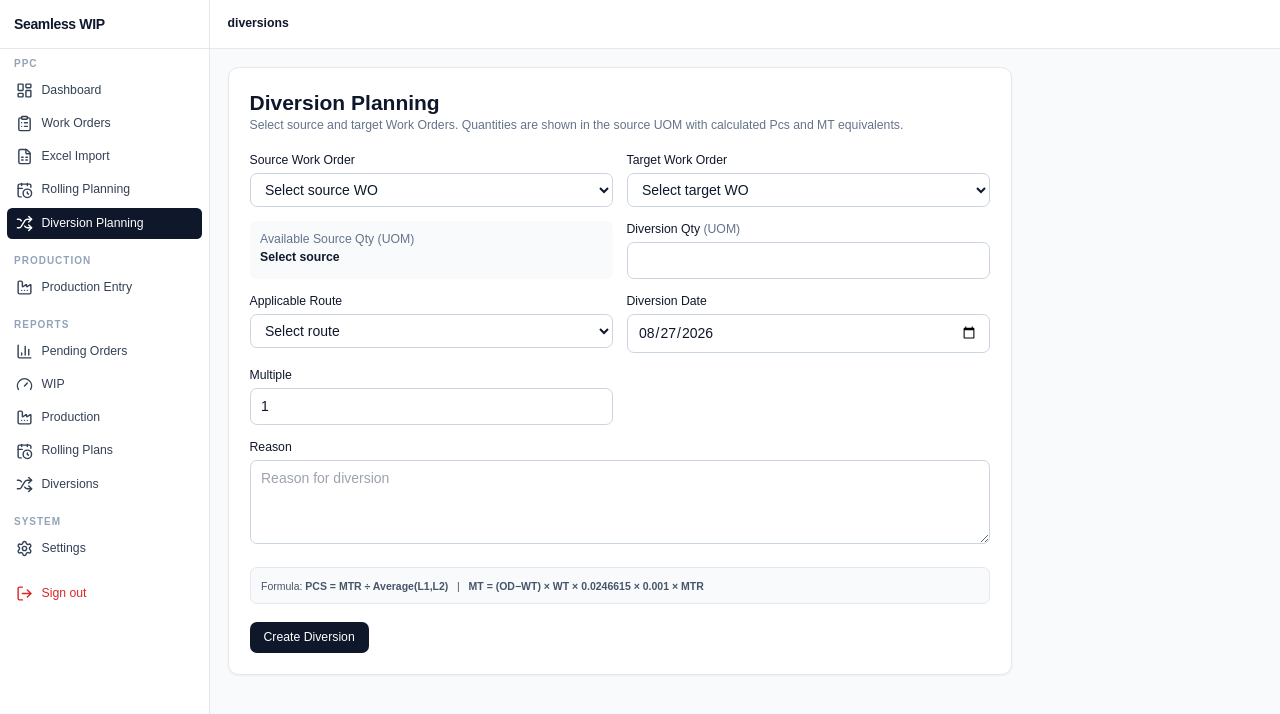
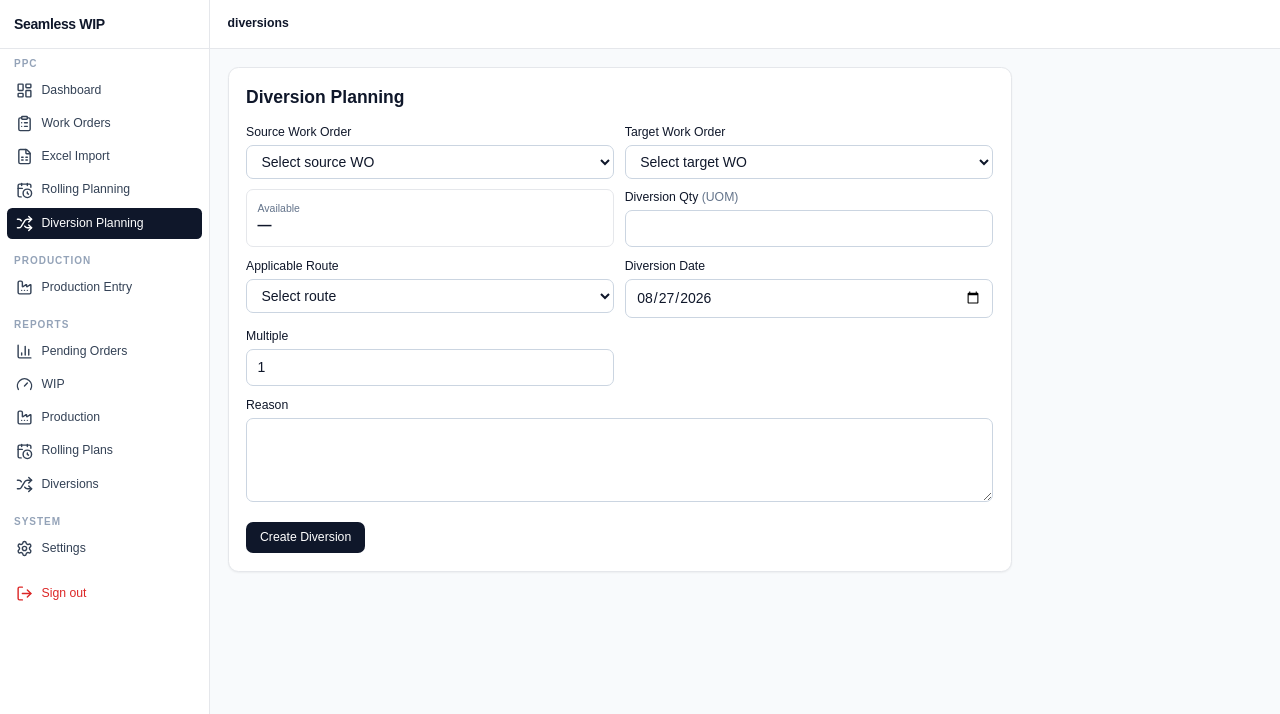
Before and after one commit to vishustp/WIP_Tracking, a Next.js app: page /diversions in a window 1280 px wide. Shown: the top 714 px of the page. Built offline with nearby package versions, Linux system fonts and the light colour scheme; no server answers; the database is empty.

Commit message:
Simplify diversion planning UI

```diff
--- a/components/diversions/DiversionForm.tsx
+++ b/components/diversions/DiversionForm.tsx
@@ -16,23 +16,20 @@ export default function DiversionForm(){
  const [source,setSource]=useState(''),[target,setTarget]=useState(''),[qty,setQty]=useState(''),[route,setRoute]=useState(''),[multiple,setMultiple]=useState('1'),[reason,setReason]=useState(''),[date,setDate]=useState(new Date().toISOString().slice(0,10)),[available,setAvailable]=useState<number|null>(null),[busy,setBusy]=useState(false);
  useEffect(()=>{const s=createClient();Promise.all([s.from('work_orders').select('id,work_order_no,customer_name,grade,size_od,size_wt,l1,l2,ordered_qty,uom,balance_qty_pcs,balance_qty_mtr,balance_qty_mt').order('work_order_no'),s.from('process_routes').select('id,route_code,route_name').eq('active',true).order('route_code')]).then(([a,b])=>{if(a.error)toast.error(a.error.message);else setWos((a.data??[]) as WO[]);if(b.error)toast.error(b.error.message);else setRoutes((b.data??[]) as Route[]);});},[]);
  const selected=useMemo(()=>wos.find(x=>x.id===source),[wos,source]);
- const derived=useMemo(()=>{if(!selected)return null;const avg=(Number(selected.l1||0)+Number(selected.l2||0))/2;const pcs=avg>0?Number(selected.balance_qty_mtr||0)/avg:0;const mt=(Number(selected.size_od||0)-Number(selected.size_wt||0))*Number(selected.size_wt||0)*0.0246615*0.001*Number(selected.balance_qty_mtr||0);return {avg,pcs,mt};},[selected]);
  const lookup=async(id:string)=>{setSource(id);if(!id){setAvailable(null);return;}const {data,error}=await createClient().rpc('get_unplanned_qty',{p_work_order_id:id});if(error)toast.error(error.message);else setAvailable(Number(data??0));};
  const submit=async(e:React.FormEvent)=>{e.preventDefault();if(!source||!target||!route)return toast.error('Select source WO, target WO and route');if(source===target)return toast.error('Source and target WO must be different');const n=Number(qty);if(!Number.isFinite(n)||n<=0)return toast.error(`Enter a valid diversion quantity in ${selected?.uom??'UOM'}`);if(available!==null&&n>available)return toast.error(`Diversion exceeds available ${fmt(available)} ${selected?.uom??''}`);setBusy(true);const {error}=await createClient().rpc('create_diversion',{p_source:source,p_target:target,p_qty:n,p_route:route,p_multiple:Number(multiple),p_reason:reason,p_date:date});setBusy(false);if(error)toast.error(error.message);else{toast.success('Diversion created');setQty('');setMultiple('1');setReason('');await lookup(source);}};
- return <form onSubmit={submit} className="max-w-4xl space-y-5 rounded-xl border bg-white p-6 shadow-sm">
-  <div><h1 className="text-2xl font-bold">Diversion Planning</h1><p className="text-sm text-slate-500">Select source and target Work Orders. Quantities are shown in the source UOM with calculated Pcs and MT equivalents.</p></div>
-  <div className="grid gap-4 md:grid-cols-2">
+ return <form onSubmit={submit} className="max-w-4xl space-y-4 rounded-xl border bg-white p-5 shadow-sm">
+  <h1 className="text-xl font-semibold">Diversion Planning</h1>
+  <div className="grid gap-3 md:grid-cols-2">
    <div><label className="mb-1 block text-sm font-medium">Source Work Order</label><Select value={source} onChange={e=>void lookup(e.target.value)} required><option value="">Select source WO</option>{wos.map(x=><option key={x.id} value={x.id}>{x.work_order_no} · {x.customer_name||'No customer'} · {x.grade||'No grade'}</option>)}</Select></div>
    <div><label className="mb-1 block text-sm font-medium">Target Work Order</label><Select value={target} onChange={e=>setTarget(e.target.value)} required><option value="">Select target WO</option>{wos.filter(x=>x.id!==source).map(x=><option key={x.id} value={x.id}>{x.work_order_no} · {x.customer_name||'No customer'} · {x.grade||'No grade'}</option>)}</Select></div>
-   <div className="rounded-lg bg-slate-50 p-3 text-sm"><div className="text-slate-500">Available Source Qty ({selected?.uom??'UOM'})</div><div className="font-semibold">{available===null?'Select source':fmt(available)}</div></div>
-   {selected && derived && <div className="rounded-lg border bg-slate-50 p-3 text-sm"><div className="text-slate-500">Source Conversion</div><div className="mt-1 grid grid-cols-3 gap-2"><span>Avg L1/L2: <b>{fmt(derived.avg)}</b></span><span>PCS: <b>{fmt(derived.pcs)}</b></span><span>MT: <b>{fmt(derived.mt)}</b></span></div></div>}
-   <div><label className="mb-1 block text-sm font-medium">Diversion Qty <span className="text-slate-500">({selected?.uom??'UOM'})</span></label><Input type="number" min="0.001" step="0.001" value={qty} onChange={e=>setQty(e.target.value)} required/></div>
+   <div className="rounded-lg border p-3"><div className="text-xs text-slate-500">Available</div><div className="font-semibold">{available===null?'—':`${fmt(available)} ${selected?.uom??''}`}</div></div>
+   <div><label className="mb-1 block text-sm font-medium">Diversion Qty <span className="font-normal text-slate-500">({selected?.uom??'UOM'})</span></label><Input type="number" min="0.001" step="0.001" value={qty} onChange={e=>setQty(e.target.value)} required/></div>
    <div><label className="mb-1 block text-sm font-medium">Applicable Route</label><Select value={route} onChange={e=>setRoute(e.target.value)} required><option value="">Select route</option>{routes.map(r=><option key={r.id} value={r.id}>{r.route_code} — {r.route_name}</option>)}</Select></div>
    <div><label className="mb-1 block text-sm font-medium">Diversion Date</label><Input type="date" value={date} onChange={e=>setDate(e.target.value)} required/></div>
    <div><label className="mb-1 block text-sm font-medium">Multiple</label><Input type="number" min="0.001" step="0.001" value={multiple} onChange={e=>setMultiple(e.target.value)} required/></div>
-   <div className="md:col-span-2"><label className="mb-1 block text-sm font-medium">Reason</label><Textarea value={reason} onChange={e=>setReason(e.target.value)} placeholder="Reason for diversion" required/></div>
+   <div className="md:col-span-2"><label className="mb-1 block text-sm font-medium">Reason</label><Textarea className="min-h-20" value={reason} onChange={e=>setReason(e.target.value)} required/></div>
   </div>
-  <div className="rounded-lg border bg-slate-50 p-3 text-xs text-slate-600">Formula: <b>PCS = MTR ÷ Average(L1,L2)</b> &nbsp; | &nbsp; <b>MT = (OD−WT) × WT × 0.0246615 × 0.001 × MTR</b></div>
   <Button disabled={busy}>{busy?'Submitting...':'Create Diversion'}</Button>
  </form>
 }
```
